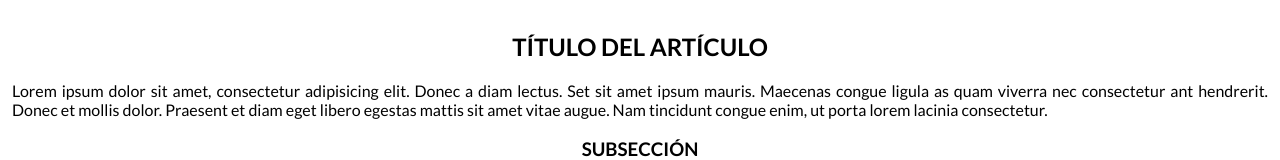
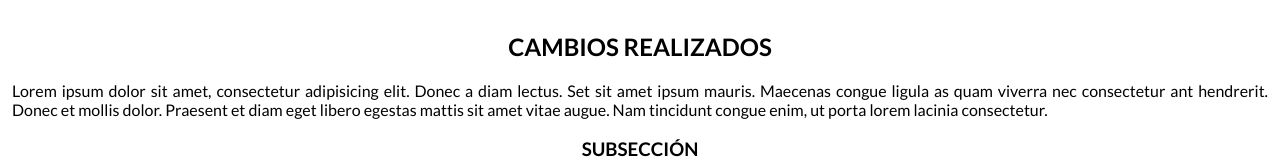
Before and after one commit to imgildev/gitclass, a plain HTML site: page index.html in a window 1280 px wide. Shown: the top 160 px of the page. Drawn offline with Linux system fonts and the light colour scheme.

Commit message:
Update index.html

```diff
--- a/index.html
+++ b/index.html
@@ -17,7 +17,7 @@
     <main>
 
         <article>
-            <h2>Título del artículo</h2>
+            <h2>Cambios realizados</h2>
 
             <p>Lorem ipsum dolor sit amet, consectetur adipisicing elit. Donec a diam lectus. Set sit amet ipsum mauris.
                 Maecenas congue ligula as quam viverra nec consectetur ant hendrerit. Donec et mollis dolor. Praesent et
```
